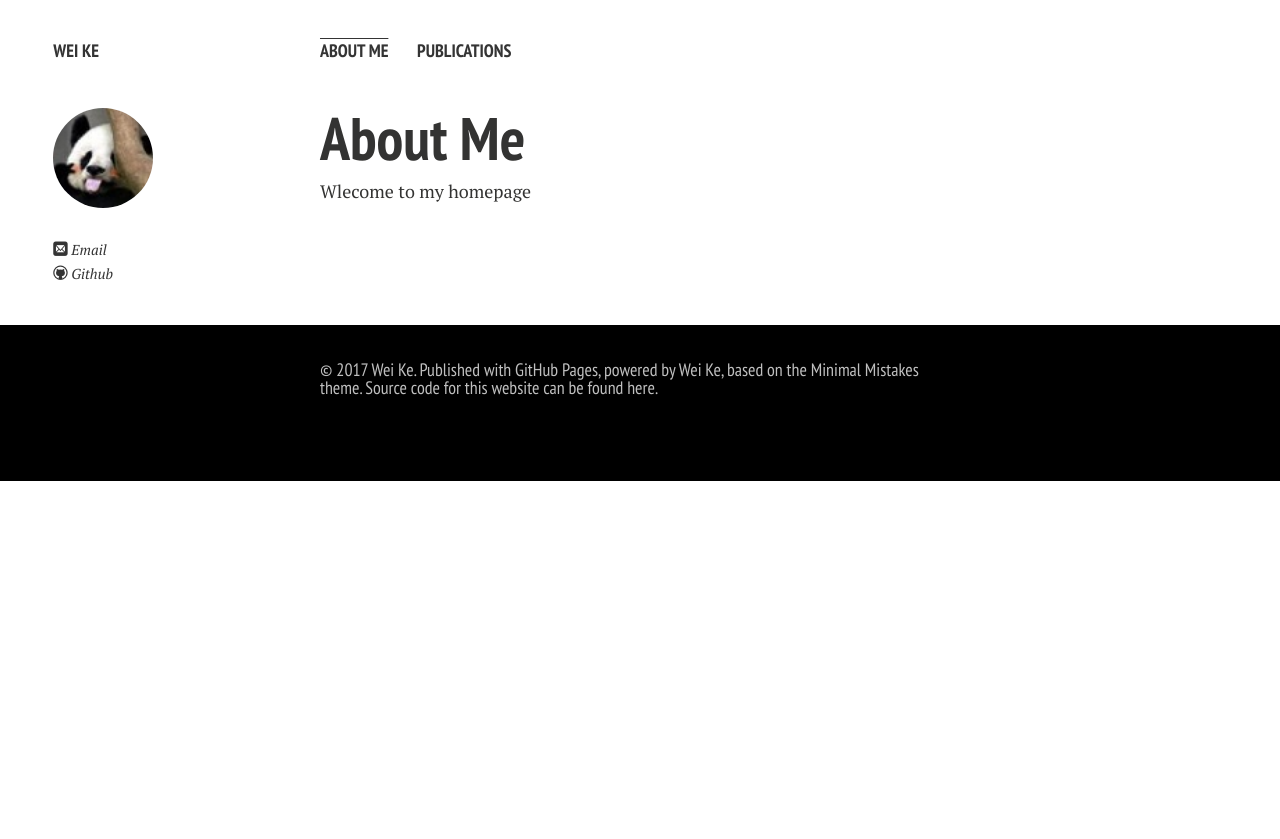
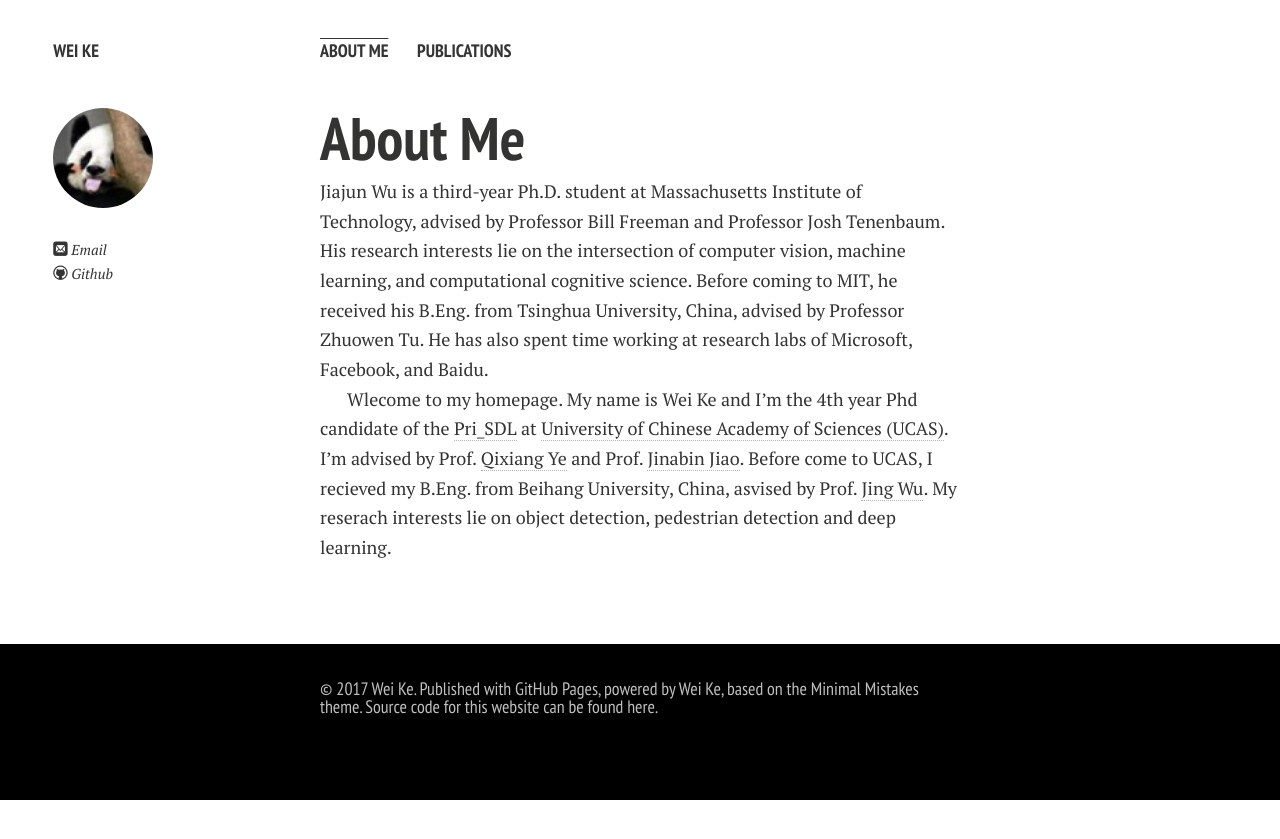
Before and after one commit to KevinKecc/kevinkecc.github.com, a Jekyll site: the page built from index.md, in a window 1280 px wide. Shown: the top 839 px of the page. Built offline with Jekyll 4.4.1, drawn with Linux system fonts in a browser that asks for light colours; nearby versions of some CDN libraries; our own code applies the rules of GitHub Pages for plain Markdown files.

Commit message:
Update index.md

```diff
--- a/index.md
+++ b/index.md
@@ -4,4 +4,6 @@ layout: page
 
 # About Me
 
-Wlecome to my homepage
+Jiajun Wu is a third-year Ph.D. student at Massachusetts Institute of Technology, advised by Professor Bill Freeman and Professor Josh Tenenbaum. His research interests lie on the intersection of computer vision, machine learning, and computational cognitive science. Before coming to MIT, he received his B.Eng. from Tsinghua University, China, advised by Professor Zhuowen Tu. He has also spent time working at research labs of Microsoft, Facebook, and Baidu.
+
+Wlecome to my homepage. My name is Wei Ke and I'm the 4th year Phd candidate of the [Pri_SDL](http://www.ucassdl.cn/) at [University of Chinese Academy of Sciences (UCAS)](http://www.ucas.ac.cn/). I'm advised by Prof. [Qixiang Ye](http://people.ucas.ac.cn/~qxye) and Prof. [Jinabin Jiao](http://people.ucas.ac.cn/~jiaojianbin). Before come to UCAS, I recieved my B.Eng. from Beihang University, China, asvised by Prof. [Jing Wu](http://dept3.buaa.edu.cn/jsdw/qbjs/dqgcx/fjs/wj.htm). My reserach interests lie on object detection, pedestrian detection and deep learning.
```
